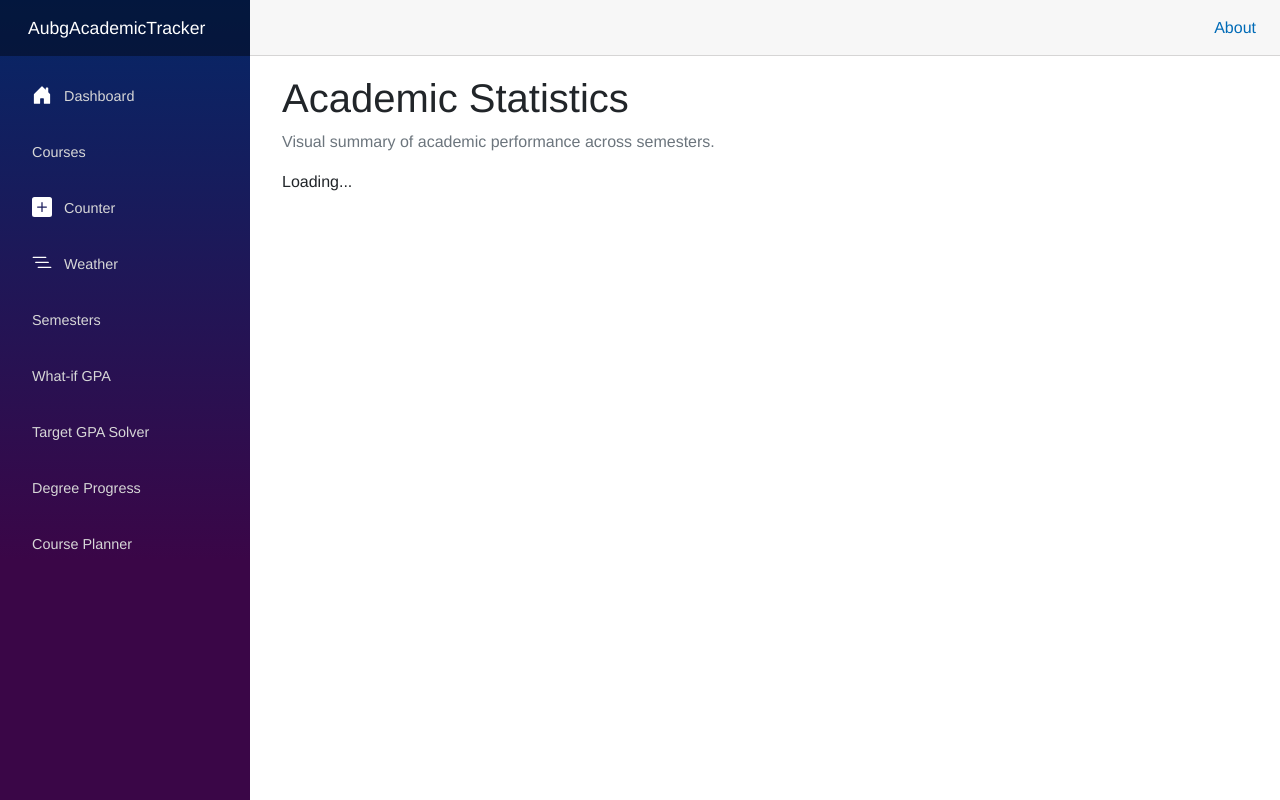
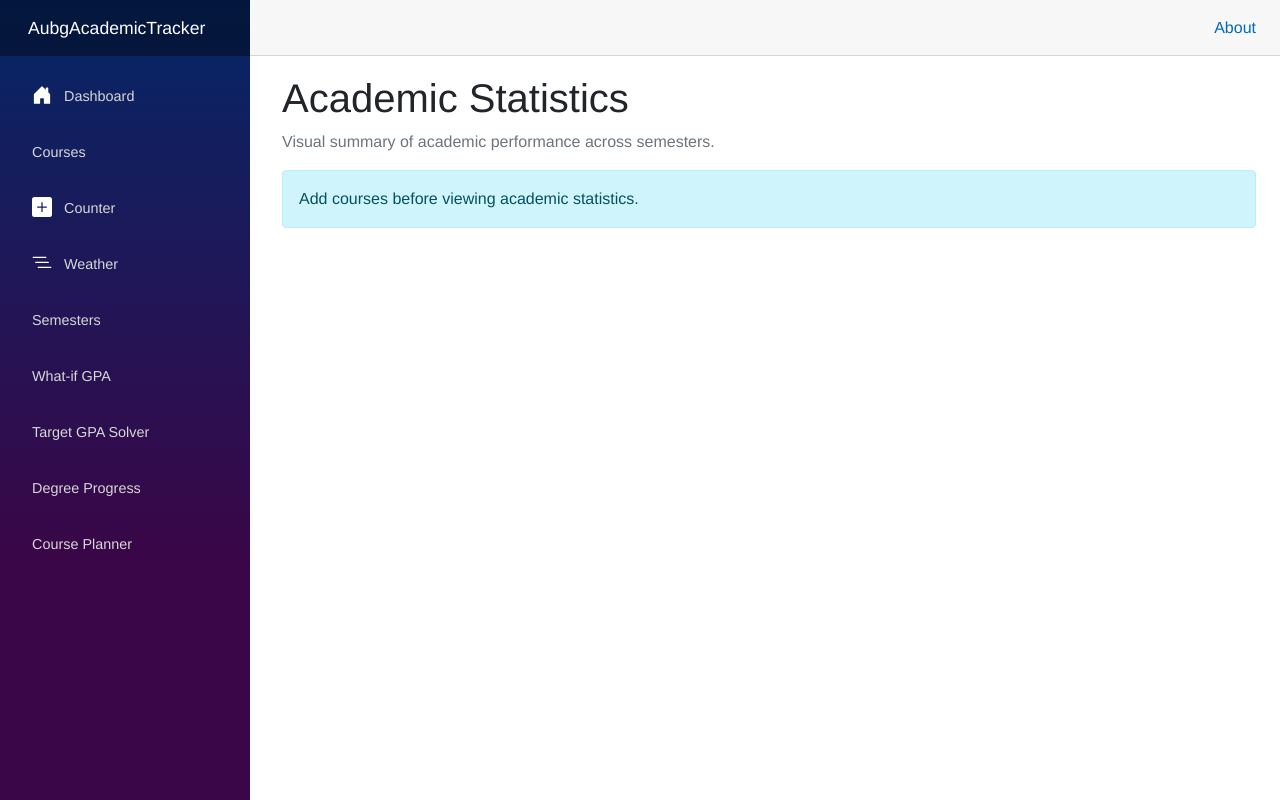
Before and after one commit to vid230/SeniorProject, an ASP.NET Core app: page /statistics in a window 1280 px wide. Run offline with ASP.NET Core 8, Linux system fonts and the light colour scheme; data that the repository does not hold is empty; style sheets or scripts are compiled from the project's sources.

Commit message:
Finished with the Statistics.razor file.

```diff
--- a/Project/AubgAcademicTracker/Components/Pages/Statistics.razor
+++ b/Project/AubgAcademicTracker/Components/Pages/Statistics.razor
@@ -126,9 +126,7 @@ else
 
     <h3>Grade Distribution</h3>
 
-	@{
     int maxGradeCount = (statistics.GradeDistribution.Count == 0) ? 0 : statistics.GradeDistribution.Max(item => item.Count);
-	}
 
     @foreach (GradeStatistics grade in statistics.GradeDistribution)
     {
@@ -212,5 +210,7 @@ else
         List<Course> courses = await CourseService.GetCoursesAsync();
 
         List<Semester> semesters = await SemesterService.GetSemestersAsync();
+
+        statistics = AcademicStatisticsService.CalculateStatistics(semesters, courses);
     }
 }
```
Lines whose indentation alone changed are shown as unchanged.
